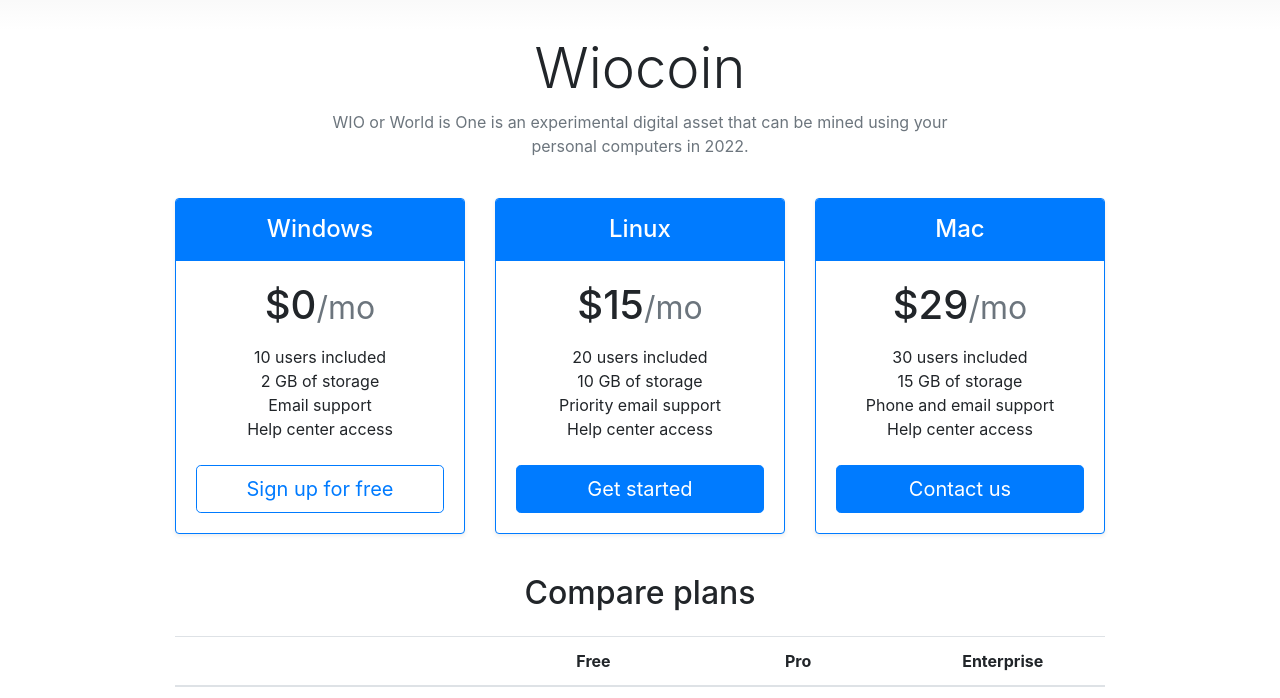
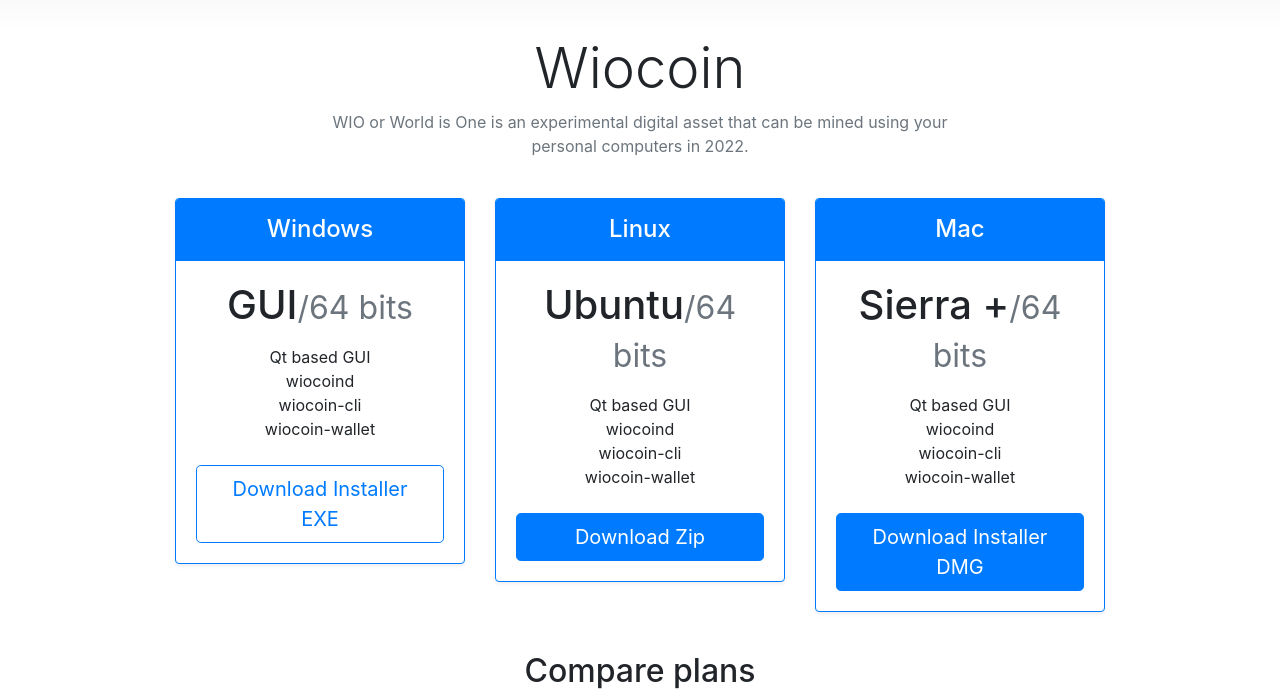
Before and after one commit to wiocoin/wiocoin.github.io, a plain HTML site: page index.html in a window 1280 px wide. Shown: the part 70-768 px from the top of the page. Drawn offline with nearby package versions, Linux system fonts and the light colour scheme.

Commit message:
Update index.html

```diff
--- a/index.html
+++ b/index.html
@@ -86,15 +86,15 @@
                             <h4 class="my-0 fw-normal">Windows</h4>
                         </div>
                         <div class="card-body">
-                            <h1 class="card-title pricing-card-title">$0<small class="text-muted fw-light">/mo</small>
+                            <h1 class="card-title pricing-card-title">GUI<small class="text-muted fw-light">/64 bits</small>
                             </h1>
                             <ul class="list-unstyled mt-3 mb-4">
-                                <li>10 users included</li>
-                                <li>2 GB of storage</li>
-                                <li>Email support</li>
-                                <li>Help center access</li>
+                                <li>Qt based GUI</li>
+                                <li>wiocoind</li>
+                                <li>wiocoin-cli</li>
+                                <li>wiocoin-wallet</li>
                             </ul>
-                            <button type="button" class="w-100 btn btn-lg btn-outline-primary">Sign up for free</button>
+                            <button type="button" class="w-100 btn btn-lg btn-outline-primary">Download Installer EXE</button>
                         </div>
                     </div>
                 </div>
@@ -104,15 +104,15 @@
                             <h4 class="my-0 fw-normal">Linux</h4>
                         </div>
                         <div class="card-body">
-                            <h1 class="card-title pricing-card-title">$15<small class="text-muted fw-light">/mo</small>
+                            <h1 class="card-title pricing-card-title">Ubuntu<small class="text-muted fw-light">/64 bits</small>
                             </h1>
                             <ul class="list-unstyled mt-3 mb-4">
-                                <li>20 users included</li>
-                                <li>10 GB of storage</li>
-                                <li>Priority email support</li>
-                                <li>Help center access</li>
+                                <li>Qt based GUI</li>
+                                <li>wiocoind</li>
+                                <li>wiocoin-cli</li>
+                                <li>wiocoin-wallet</li>
                             </ul>
-                            <button type="button" class="w-100 btn btn-lg btn-primary">Get started</button>
+                            <button type="button" class="w-100 btn btn-lg btn-primary">Download Zip</button>
                         </div>
                     </div>
                 </div>
@@ -122,15 +122,15 @@
                             <h4 class="my-0 fw-normal">Mac</h4>
                         </div>
                         <div class="card-body">
-                            <h1 class="card-title pricing-card-title">$29<small class="text-muted fw-light">/mo</small>
+                            <h1 class="card-title pricing-card-title">Sierra +<small class="text-muted fw-light">/64 bits</small>
                             </h1>
                             <ul class="list-unstyled mt-3 mb-4">
-                                <li>30 users included</li>
-                                <li>15 GB of storage</li>
-                                <li>Phone and email support</li>
-                                <li>Help center access</li>
+                                <li>Qt based GUI</li>
+                                <li>wiocoind</li>
+                                <li>wiocoin-cli</li>
+                                <li>wiocoin-wallet</li>
                             </ul>
-                            <button type="button" class="w-100 btn btn-lg btn-primary">Contact us</button>
+                            <button type="button" class="w-100 btn btn-lg btn-primary">Download Installer DMG</button>
                         </div>
                     </div>
                 </div>
```
